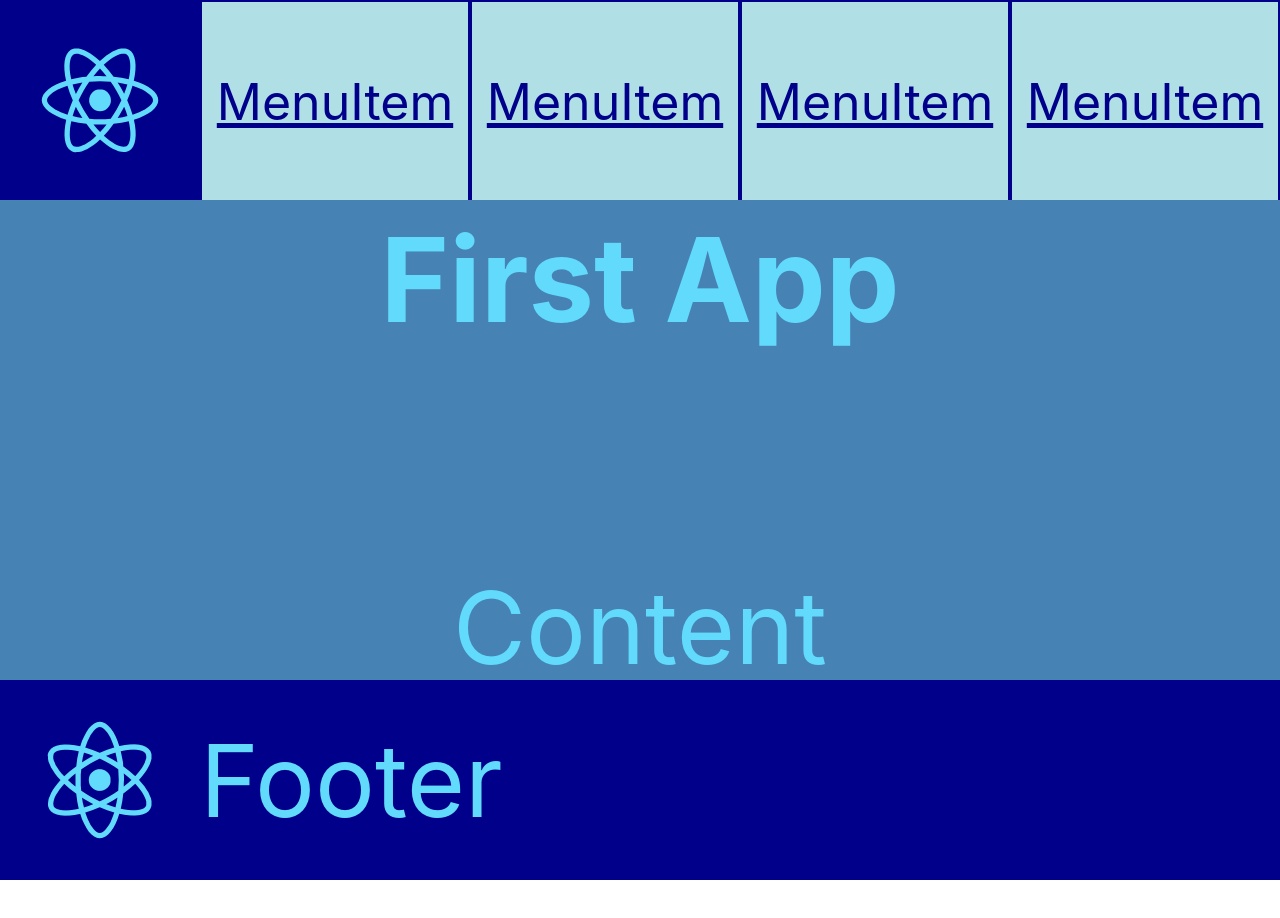
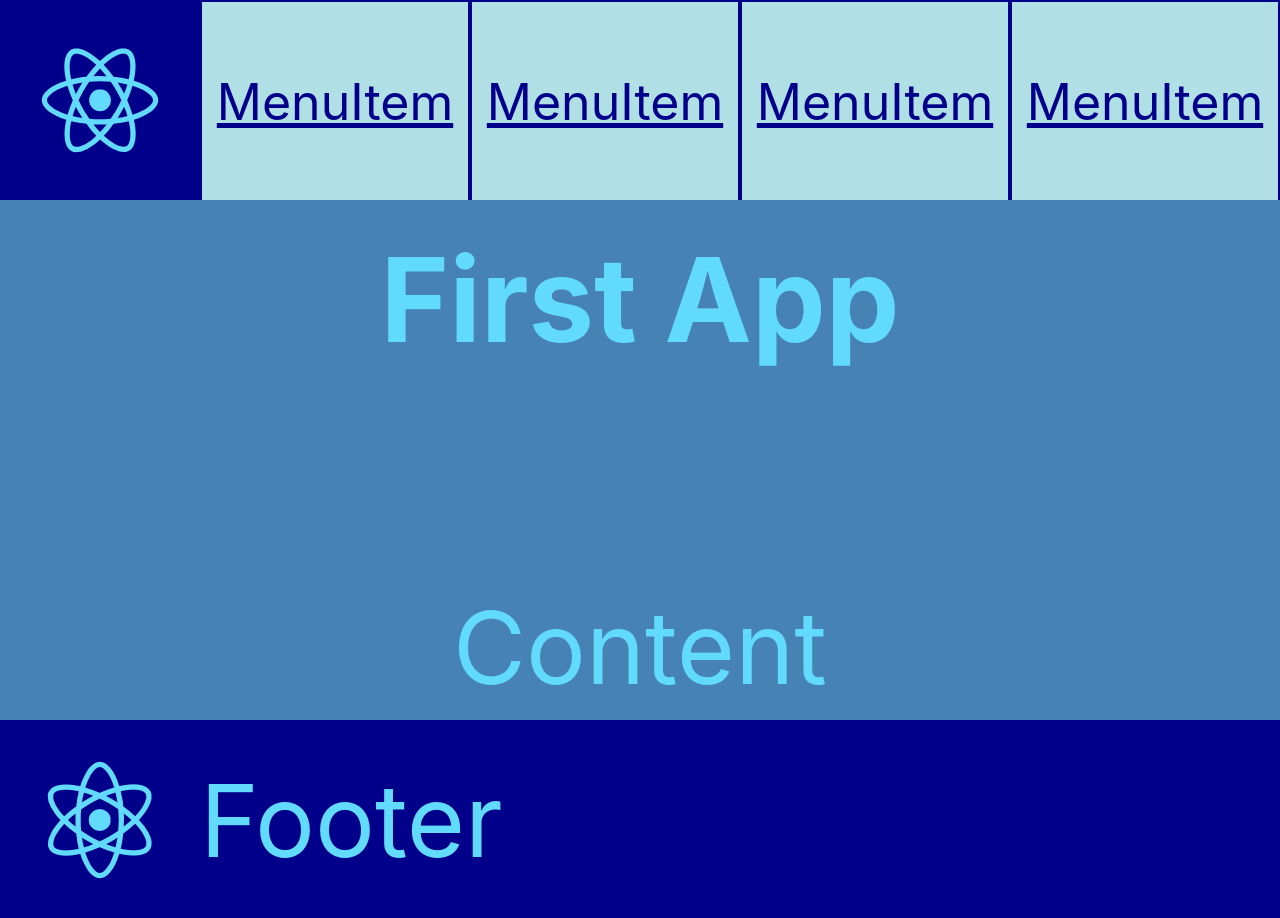
Before and after one commit to Natalina27/pasv-react-project, a React (Create React App) app: page / in a window 1280 px wide. Before the commit the page ends 880 px from the top, so only its background shows below. Built offline with nearby package versions, Linux system fonts and the light colour scheme.

Commit message:
new deploy

```diff
--- a/src/App.css
+++ b/src/App.css
@@ -124,7 +124,7 @@
   }
   .App-content{
     display: flex;
-    height: 60%;
+    height: 65%;
     background: steelblue;
     color: #61dafb;
     justify-content: center;
```
